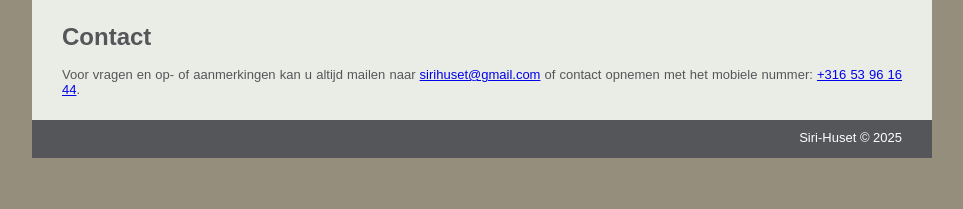
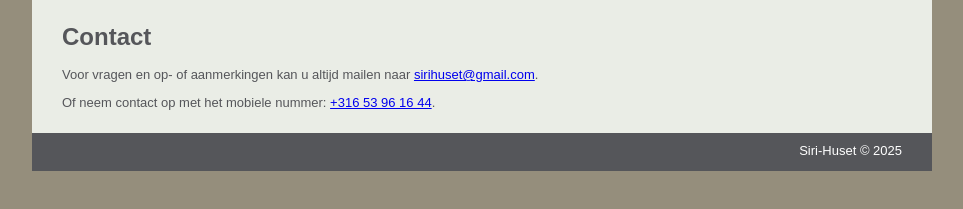
Before and after one commit to Placeborg/sirihuset, a plain HTML site: page contact.html in a window 1280 px wide. Shown: the part 231-440 px from the top of the page, without its empty margins (158-1121 px from the left). Drawn offline with Linux system fonts and the light colour scheme.

Commit message:
Update contact.html

```diff
--- a/contact.html
+++ b/contact.html
@@ -70,7 +70,8 @@
     </div>
     <div id="content">
         <h1>Contact</h1>
-	<p>Voor vragen en op- of aanmerkingen kan u altijd mailen naar <a href="mailto:sirihuset@gmail.com">sirihuset@gmail.com</a> of contact opnemen met het mobiele nummer: <a href="tel:+31653961644">+316 53 96 16 44</a>.</p>
+	<p>Voor vragen en op- of aanmerkingen kan u altijd mailen naar <a href="mailto:sirihuset@gmail.com">sirihuset@gmail.com</a>.</p>
+	<p>Of neem contact op met het mobiele nummer: <a href="tel:+31653961644">+316 53 96 16 44</a>.</p>
     </div>
     <div id="footer">
     	<span class="footer_text">Siri-Huset © 2025</span>
```
